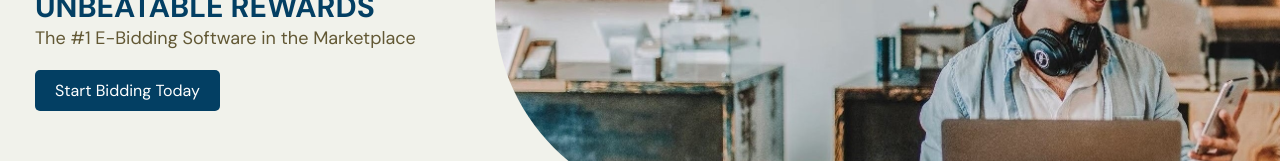
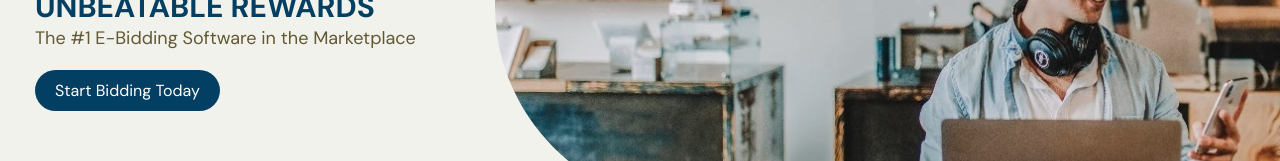
Before and after one commit to aprajita0/E-bidding_322Project, a React (Create React App) app: page / in a window 1280 px wide. Shown: the part 222-383 px from the top of the page. Built offline with nearby package versions, Linux system fonts and the light colour scheme.

Commit message:
Update home.css

```diff
--- a/src/frontend/pages/styles/home.css
+++ b/src/frontend/pages/styles/home.css
@@ -61,7 +61,7 @@ img {
     color: white;
     font-family: 'DM Sans', sans-serif;
     border: none;
-    border-radius: 5px;
+    border-radius: 40px;
     cursor: pointer;
     margin-left: 25px;
     transition: background-color 0.3s ease;
```
